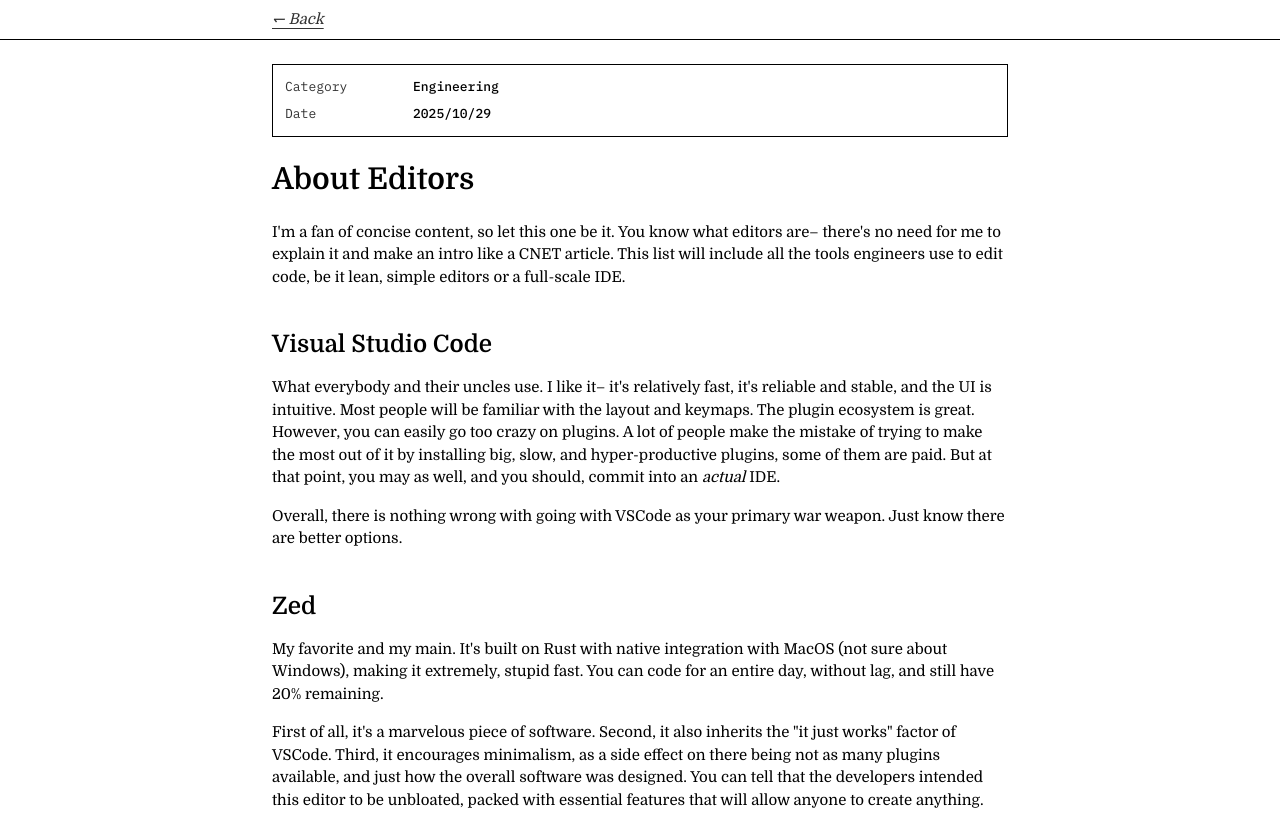
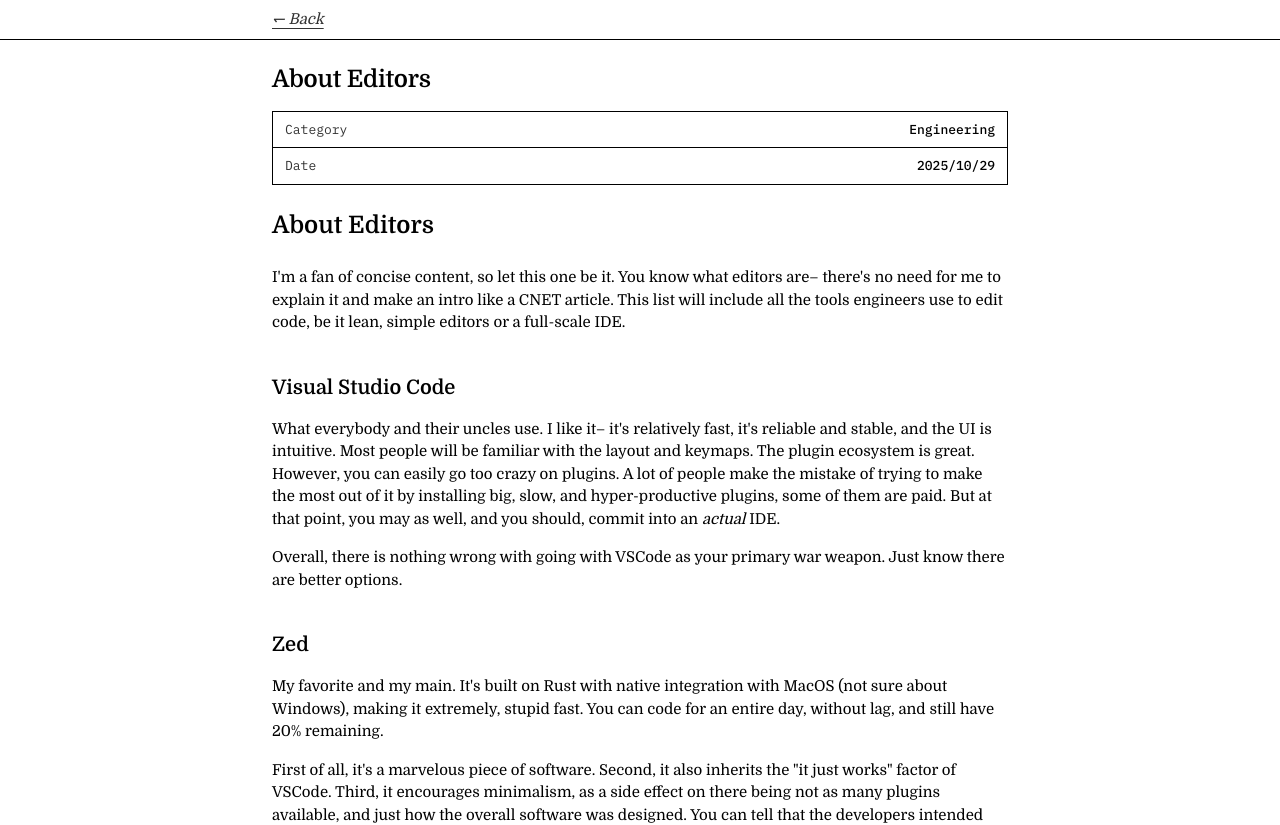
Before and after one commit to dhisonp/page, a Next.js app: page /blog/about-editors in a window 1280 px wide. Shown: the top 825 px of the page. Built offline with nearby package versions, Linux system fonts and the light colour scheme.

Commit message:
refine typography

```diff
--- a/src/app/blog/[slug]/page.tsx
+++ b/src/app/blog/[slug]/page.tsx
@@ -55,25 +55,51 @@
         </div>
       </div>
       <div className="mx-auto max-w-3xl px-4 pb-12" style={{ paddingTop: 'var(--space-6)' }}>
+        <h1
+          style={{
+            fontSize: 'var(--text-2xl)',
+            fontWeight: 600,
+            marginBottom: 'var(--space-4)',
+            lineHeight: 1.3,
+            letterSpacing: '-0.01em',
+            color: 'var(--fg-light)',
+          }}
+        >
+          {post.title}
+        </h1>
         <div
           className="blog-post-meta"
           style={{
-            display: 'grid',
-            gridTemplateColumns: '120px 1fr',
-            gap: 'var(--space-2)',
-            padding: 'var(--space-3)',
+            border: '1px solid var(--border-light)',
             marginBottom: 'var(--space-6)',
             fontSize: 'var(--text-sm)',
             fontFamily: 'var(--font-mono)',
             fontVariantNumeric: 'tabular-nums',
           }}
         >
+          <div
+            style={{
+              display: 'flex',
+              justifyContent: 'space-between',
+              padding: 'var(--space-2) var(--space-3)',
+              borderBottom: '1px solid var(--border-light)',
+            }}
+          >
             <span style={{ color: 'var(--fg-light)', opacity: 0.8 }}>Category</span>
             <span style={{ color: 'var(--fg-light)', fontWeight: 500 }}>{post.category}</span>
+          </div>
+          <div
+            style={{
+              display: 'flex',
+              justifyContent: 'space-between',
+              padding: 'var(--space-2) var(--space-3)',
+            }}
+          >
             <span style={{ color: 'var(--fg-light)', opacity: 0.8 }}>Date</span>
             <time dateTime={post.date} style={{ color: 'var(--fg-light)', fontWeight: 500 }}>
               {post.date}
             </time>
+          </div>
         </div>
         <article className="prose">
           <ReactMarkdown>{post.content}</ReactMarkdown>
--- a/src/app/components/sections/BlogList.tsx
+++ b/src/app/components/sections/BlogList.tsx
@@ -21,7 +21,7 @@
               href={`/blog/${post.slug}`}
               className="blog-list-link block transition-colors duration-150"
               style={{
-                padding: 'var(--space-3)',
+                padding: 'var(--space-2)',
                 textDecoration: 'none',
               }}
             >
--- a/src/app/styles/globals.css
+++ b/src/app/styles/globals.css
@@ -125,22 +125,30 @@
   }
 
   .prose h1 {
-    @apply text-3xl font-semibold mb-6 mt-12 first:mt-0;
+    @apply font-semibold mb-6 mt-12 first:mt-0;
+    font-size: var(--text-2xl);
+    line-height: 1.4;
     color: var(--fg-light);
   }
 
   .prose h2 {
-    @apply text-2xl font-semibold mb-4 mt-10;
+    @apply font-semibold mb-4 mt-10;
+    font-size: var(--text-xl);
+    line-height: 1.4;
     color: var(--fg-light);
   }
 
   .prose h3 {
-    @apply text-xl font-semibold mb-3 mt-8;
+    @apply font-semibold mb-3 mt-8;
+    font-size: var(--text-lg);
+    line-height: 1.4;
     color: var(--fg-light);
   }
 
   .prose h4 {
-    @apply text-lg font-semibold mb-3 mt-8;
+    @apply font-semibold mb-3 mt-8;
+    font-size: var(--text-base);
+    line-height: 1.4;
     color: var(--fg-light);
   }
 
```
Lines whose indentation alone changed are shown as unchanged.
